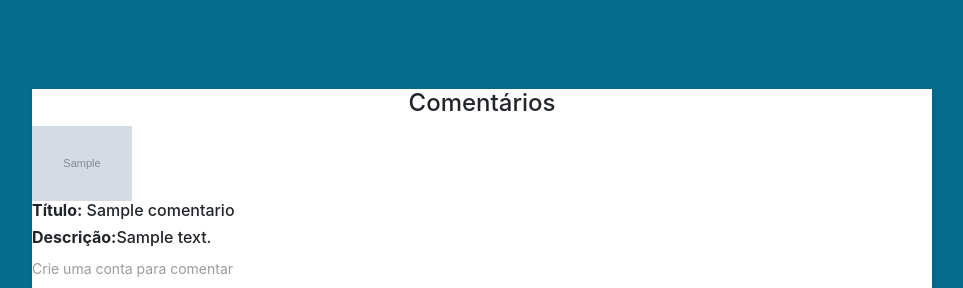
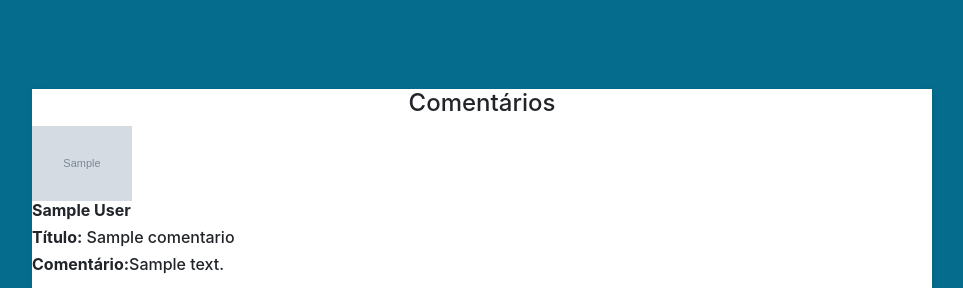
Before and after one commit to kelsonkef/TocDoArtesaoNovaVersao, a Django app: page /1 in a window 1280 px wide. Shown: the part 897-1185 px from the top of the page, without its empty margins (158-1121 px from the left). Run offline with Django 3.2, Linux system fonts and the light colour scheme; tables that the repository leaves empty hold one stand-in row (values such as "Sample post"); grey boxes marked "Sample" are stand-in pictures; some libraries are stand-ins or nearby versions.

Commit message:
Comentários ajustados para aparecer nome do usuário.

```diff
--- a/templates/publicacao.html
+++ b/templates/publicacao.html
@@ -33,8 +33,9 @@
         {% if comentarios %}
         {% for comentario in comentarios %}
         <img width="100" height="100" class="img-fluid" src="{{ comentario.usuario.foto_usuario.url }}" alt="">
+        <h6><b>{{ comentario.usuario}}</b></h6>
         <h6><b>Título:</b> {{ comentario.titulo}}</h6>
-        <h6><b>Descrição:</b>{{ comentario.descricao }}</h6>
+        <h6><b>Comentário:</b>{{ comentario.descricao }}</h6>
         {% if user.is_authenticated and user.id == comentario.usuario.id %}
         <div><a href="{% url 'deleta_comentario' comentario.id %}" type="button"
                 class="btn btn-danger">Deletar</a></div>
@@ -68,6 +69,7 @@
 {% else %}
 <p>Crie uma conta para comentar</p>
 {% endif %}
-
+<div class="login-clean">
+</div>
 {% include 'partials/_footer.html' %}
 {% endblock %}
```
